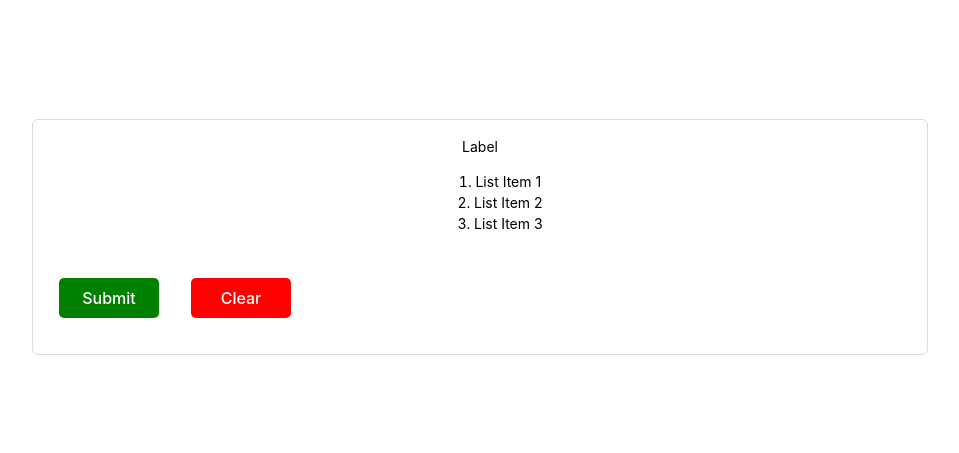
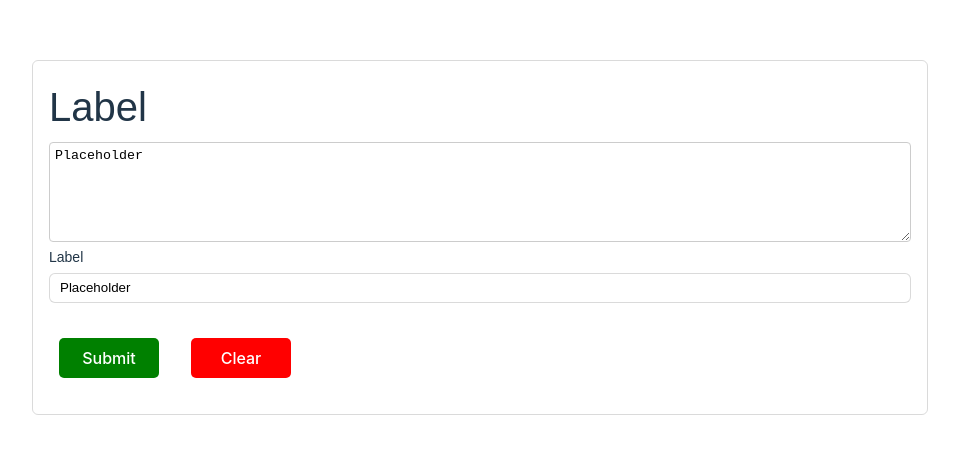
Before and after one commit to jshah3821/dynamic-form-for-project, a React (Vite) app: page / in a window 1280 px wide. Shown: the part 163-616 px from the top of the page, without its empty margins (160-1119 px from the left). Built offline with nearby package versions, Linux system fonts and the light colour scheme.

Commit message:
single form preview changes completed

```diff
--- a/src/components/Elements/FormBuilder.css
+++ b/src/components/Elements/FormBuilder.css
@@ -85,6 +85,12 @@ p {
 
 .fp_text {
   padding: 10px 0px;
+}
+
+input[type="number"]::-webkit-inner-spin-button,
+input[type="number"]::-webkit-outer-spin-button {
+  -webkit-appearance: none;
+  margin: 0;
 }
 
 input[type="text"],
@@ -1222,4 +1228,19 @@ textarea {
 .list-conatiner {
   width: 100%;
   list-style-position: inside !important;
+  overflow: auto;
 }
+
+.list-conatiner::-webkit-scrollbar {
+  width: 3px;
+}
+
+.list-conatiner::-webkit-scrollbar-thumb {
+  background-color: var(--grey-color-888);
+  border-radius: 3px;
+}
+
+.list-conatiner::-webkit-scrollbar-track {
+  background-color: var(--grey-color-eee);
+  border-radius: 3px;
+}
--- a/src/components/Elements/FormBuilder.tsx
+++ b/src/components/Elements/FormBuilder.tsx
@@ -619,6 +619,8 @@ export const FormBuilder = ({ id, jsonData }: Props) => {
         dataField?.properties?.validation?.minLength ||
         dataField?.validation?.minLength;
 
+      const isEmail = dataField?.properties?.type;
+
       if (
         dataField?.properties?.validation?.required ||
         dataField?.validation?.required
@@ -642,6 +644,13 @@ export const FormBuilder = ({ id, jsonData }: Props) => {
             ? true
             : (newErrors[key] = `Minimum ${isMinLength} characters required.`)
           : false;
+      }
+      if (isEmail === "email") {
+        let emailReg =
+          /^(([^<>()[\]\\.,;:\s@\"]+(\.[^<>()[\]\\.,;:\s@\"]+)*)|(\".+\"))@((\[[0-9]{1,3}\.[0-9]{1,3}\.[0-9]{1,3}\.[0-9]{1,3}\])|(([a-zA-Z\-0-9]+\.)+[a-zA-Z]{2,}))$/;
+        if (!emailReg.test(value)) {
+          newErrors[key] = `Please provide valid Email address`;
+        }
       }
     });
     setErrors(newErrors);
--- a/src/components/Elements/InputElement.tsx
+++ b/src/components/Elements/InputElement.tsx
@@ -65,6 +65,7 @@ const InputElement = (props) => {
         maxLength={props?.maxLength || null}
         required={props?.required}
         style={{
+          color: props?.style?.color,
           ...removeKeyInObject(props?.style, {
             ...inputTextStyle,
             ...inputContainerStyle,
--- a/src/components/Elements/ListElement/ListElement.tsx
+++ b/src/components/Elements/ListElement/ListElement.tsx
@@ -3,19 +3,6 @@ import "./ListElementStyle.css";
 
 const ListElement = ({ listData, key }) => {
   const { label, listItemDetails, style, listStyle } = listData?.properties;
-
-  const listElementTitleStyle = {
-    color: style?.color,
-    fontSize: style?.fontSize,
-    fontStyle: style?.fontStyle,
-    fontFamily: style?.fontFamily,
-    fontWeight: style?.fontWeight,
-    // textAlign: style?.textAlign,
-    textDecoration: style?.textDecoration,
-    textTransform: style?.textTransform,
-    width: "100%",
-    direction: style?.direction,
-  };
 
   const listItemTextStyle = {
     color: listStyle?.color,
@@ -28,77 +15,10 @@ const ListElement = ({ listData, key }) => {
     textTransform: listStyle?.textTransform,
   };
 
-  const listUnorderedStyle = {
-    // color: listStyle?.color,
-    // fontSize: listStyle?.fontSize,
-    // fontStyle: listStyle?.fontStyle,
-    // fontFamily: listStyle?.fontFamily,
-    // fontWeight: listStyle?.fontWeight,
-
-    // textDecoration: listStyle?.textDecoration,
-    // textTransform: listStyle?.textTransform,
-    marginTop: listStyle?.marginTop,
-    marginLeft: listStyle?.marginLeft,
-    marginRight: listStyle?.marginRight,
-    marginBottom: listStyle?.marginBottom,
-    paddingTop: listStyle?.paddingTop,
-    paddingLeft: listStyle?.paddingLeft,
-    paddingRight: listStyle?.paddingRight,
-    paddingBottom: listStyle?.paddingBottom,
-  };
-  const listContainer = {
-    marginTop: listStyle?.marginTop,
-    marginLeft: listStyle?.marginLeft,
-    marginRight: listStyle?.marginRight,
-    marginBottom: listStyle?.marginBottom,
-    paddingTop: listStyle?.paddingTop,
-    paddingLeft: listStyle?.paddingLeft,
-    paddingRight: listStyle?.paddingRight,
-    paddingBottom: listStyle?.paddingBottom,
-    height: style?.height,
-    width: style?.width,
-    ratio: style?.ratio,
-    minWidth: style?.minWidth,
-    minHeight: style?.minHeight,
-    maxWidth: style?.maxWidth,
-    maxHeight: style?.maxHeight,
-    textAlign: style?.textAlign,
-    border: style?.border,
-    borderWidth: style?.borderWidth,
-    borderStyle: style?.borderStyle,
-    borderColor: style?.borderColor,
-    borderTopWidth: style?.borderTopWidth,
-    borderTopStyle: style?.borderTopStyle,
-    borderTopColor: style?.borderTopColor,
-    borderRightWidth: style?.borderRightWidth,
-    borderRightStyle: style?.borderRightStyle,
-    borderRightColor: style?.borderRightColor,
-    borderBottomWidth: style?.borderBottomWidth,
-    borderBottomStyle: style?.borderBottomStyle,
-    borderBottomColor: style?.borderBottomColor,
-    borderLeftWidth: style?.borderLeftWidth,
-    borderLeftStyle: style?.borderLeftStyle,
-    borderLeftColor: style?.borderLeftColor,
-    borderTopLeftRadius: style?.borderTopLeftRadius,
-    borderTopRightRadius: style?.borderTopRightRadius,
-    borderBottomLeftRadius: style?.borderBottomLeftRadius,
-    borderBottomRightRadius: style?.borderBottomRightRadius,
-    backgroundColor: style?.backgroundColor,
-    direction: listStyle?.direction,
-  };
-
   return (
-    <div
-      className="le_container"
-      // style={removeKeyInObject(style, listElementTitleStyle)}
-      style={listContainer}
-      key={key}
-    >
-      <p style={listElementTitleStyle}>{label}</p>
-      <ul
-        className="list-conatiner"
-        style={removeKeyInObject(listStyle, listUnorderedStyle)}
-      >
+    <div className="le_container" key={key}>
+      <p style={style}>{label}</p>
+      <ul className="list-conatiner" style={listStyle}>
         {listItemDetails?.length > 0
           ? listItemDetails?.map((item, i) => {
               return (
--- a/src/components/Elements/SelectElement.tsx
+++ b/src/components/Elements/SelectElement.tsx
@@ -67,10 +67,16 @@ const SelectElement = (props) => {
       <select
         value={props?.value}
         onChange={props?.onChange}
-        style={removeKeyInObject(props?.style, selectstyle)}
+        style={{
+          color: props?.style?.color,
+          ...removeKeyInObject(props?.style, selectstyle),
+        }}
         name={props?.label}
         id={props?.id}
       >
+        <option value="" disabled>
+          Please select option
+        </option>
         {props?.options?.map((option, innerIndex) => {
           return (
             <option key={innerIndex} value={option?.value}>
--- a/src/components/Elements/TextboxElement.tsx
+++ b/src/components/Elements/TextboxElement.tsx
@@ -3,7 +3,7 @@ import { removeKeyInObject } from "./utils/removeKeyInObject";
 const TextboxElement = (props: any) => {
   const inputTextStyle = {
     color: props?.style?.color,
-    // fontSize: props?.style?.fontSize,
+    fontSize: props?.style?.fontSize,
     fontStyle: props?.style?.fontStyle,
     fontFamily: props?.style?.fontFamily,
     fontWeight: props?.style?.fontWeight,
@@ -49,6 +49,7 @@ const TextboxElement = (props: any) => {
         maxLength={props?.maxLength}
         required={props?.required}
         style={{
+          color: props?.style?.color,
           ...removeKeyInObject(props?.style, {
             ...inputTextStyle,
             ...inputContainerStyle,
--- a/src/data.json
+++ b/src/data.json
@@ -1,69 +1,32 @@
 [
   {
     "selectionType": "form",
-    "id": "iXSZH66RNpszsN0hdBM4j",
+    "id": "htT8xQKkoWfvRS94jgJ4J",
     "type": "element",
-    "subType": "list",
+    "subType": "textarea",
     "properties": {
-      "type": "Text",
-      "name": "Name",
+      "rows": 5,
       "label": "Label",
-      "listStyle": {
+      "name": "Text Area",
+      "placeholder": "Placeholder"
+    },
+    "validation": { "minLength": "", "maxLength": "", "required": false },
+    "style": {
       "height": "",
       "width": "",
       "backgroundColor": "",
-        "color": "black",
+      "color": "",
       "paddingTop": "",
       "marginTop": "",
-        "fontSize": "14px",
+      "fontSize": "40px",
       "fontStyle": "",
-        "fontFamily": "",
+      "fontFamily": "fantasy",
       "fontWeight": "",
+      "textAlign": "",
+      "lineHeight": "",
       "textDecoration": "",
       "textTransform": "",
       "direction": "",
-        "ratio": "",
-        "minWidth": "",
-        "minHeight": "",
-        "maxWidth": "",
-        "maxHeight": "",
-        "objectFit": "contain",
-        "isBorder": "",
-        "borderWidth": "",
-        "borderStyle": "",
-        "borderColor": "",
-        "borderTopWidth": "",
-        "borderTopStyle": "",
-        "borderTopColor": "",
-        "borderRightWidth": "",
-        "borderRightStyle": "",
-        "borderRightColor": "",
-        "borderBottomWidth": "",
-        "borderBottomStyle": "",
-        "borderBottomColor": "",
-        "borderLeftWidth": "",
-        "borderLeftStyle": "",
-        "borderLeftColor": "",
-        "borderRadius": "",
-        "textAlign": "center",
-        "listStyle": "decimal"
-      },
-      "style": {
-        "height": "",
-        "width": "",
-        "listStyle": "decimal",
-        "backgroundColor": "",
-        "color": "black",
-        "paddingTop": "",
-        "marginTop": "",
-        "fontSize": "14px",
-        "fontStyle": "",
-        "fontFamily": "",
-        "direction": "",
-        "fontWeight": "",
-        "textAlign": "center",
-        "textDecoration": "",
-        "textTransform": "",
       "ratio": "",
       "minWidth": "",
       "minHeight": "",
@@ -92,14 +55,68 @@
       "borderBottomLeftRadius": "",
       "borderBottomRightRadius": ""
     },
-      "listItemDetails": [
-        { "name": "List Item 1" },
-        { "name": "List Item 2" },
-        { "name": "List Item 3" }
-      ]
+    "formId": null,
+    "surveyFormId": null,
+    "isSelectedField": true
+  },
+  {
+    "selectionType": "form",
+    "id": "02C3Y5cQEvZ7GB5Sw2LSe",
+    "type": "element",
+    "subType": "input",
+    "properties": {
+      "type": "Text",
+      "name": "Name",
+      "label": "Label",
+      "placeholder": "Placeholder"
+    },
+    "validation": { "minLength": "", "maxLength": "", "required": false },
+    "style": {
+      "height": "",
+      "width": "",
+      "backgroundColor": "",
+      "color": "",
+      "paddingTop": "",
+      "marginTop": "",
+      "fontSize": "14px",
+      "fontStyle": "",
+      "fontFamily": "fantasy",
+      "fontWeight": "",
+      "textAlign": "",
+      "lineHeight": "",
+      "textDecoration": "",
+      "textTransform": "",
+      "direction": "",
+      "ratio": "",
+      "minWidth": "",
+      "minHeight": "",
+      "maxWidth": "",
+      "maxHeight": "",
+      "objectFit": "contain",
+      "isBorder": "",
+      "borderWidth": "",
+      "borderStyle": "",
+      "borderColor": "",
+      "borderTopWidth": "",
+      "borderTopStyle": "",
+      "borderTopColor": "",
+      "borderRightWidth": "",
+      "borderRightStyle": "",
+      "borderRightColor": "",
+      "borderBottomWidth": "",
+      "borderBottomStyle": "",
+      "borderBottomColor": "",
+      "borderLeftWidth": "",
+      "borderLeftStyle": "",
+      "borderLeftColor": "",
+      "borderRadius": "",
+      "borderTopLeftRadius": "",
+      "borderTopRightRadius": "",
+      "borderBottomLeftRadius": "",
+      "borderBottomRightRadius": ""
     },
     "formId": null,
     "surveyFormId": null,
-    "isSelectedField": true
+    "isSelectedField": false
   }
 ]
```
Also changed, not shown: src/components/Elements/CheckboxElement.tsx (+9 -4 lines). Lines whose indentation alone changed are shown as unchanged.
